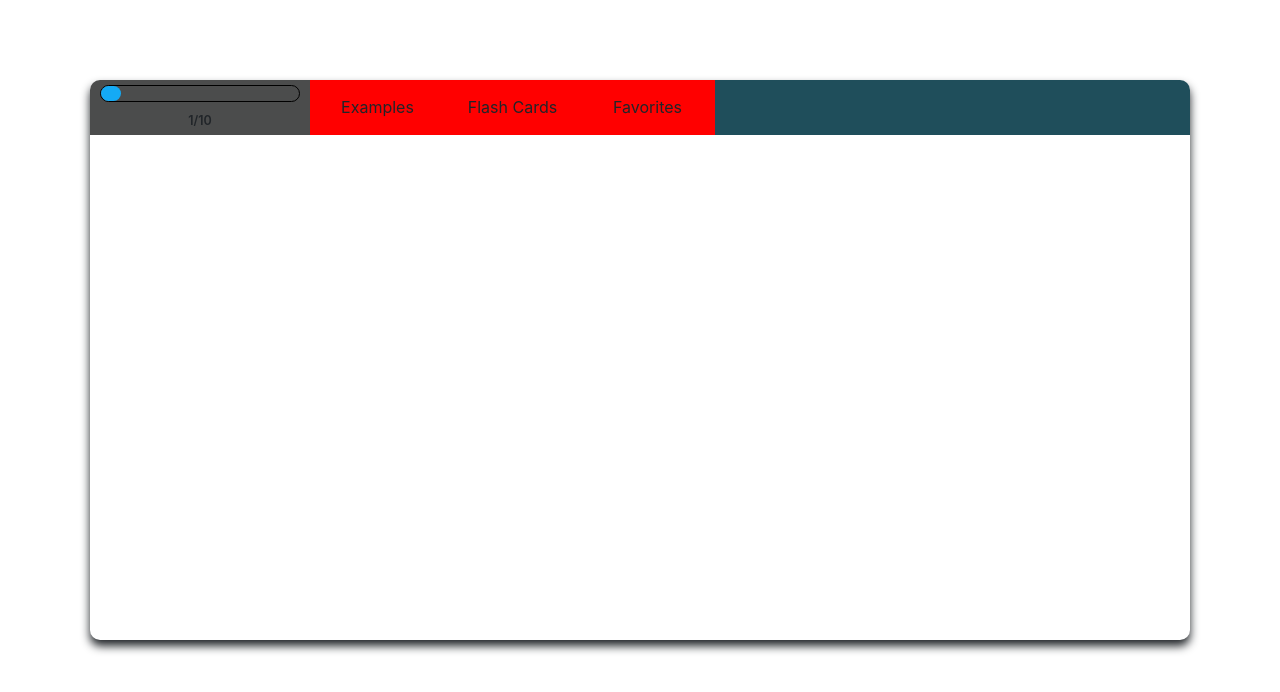
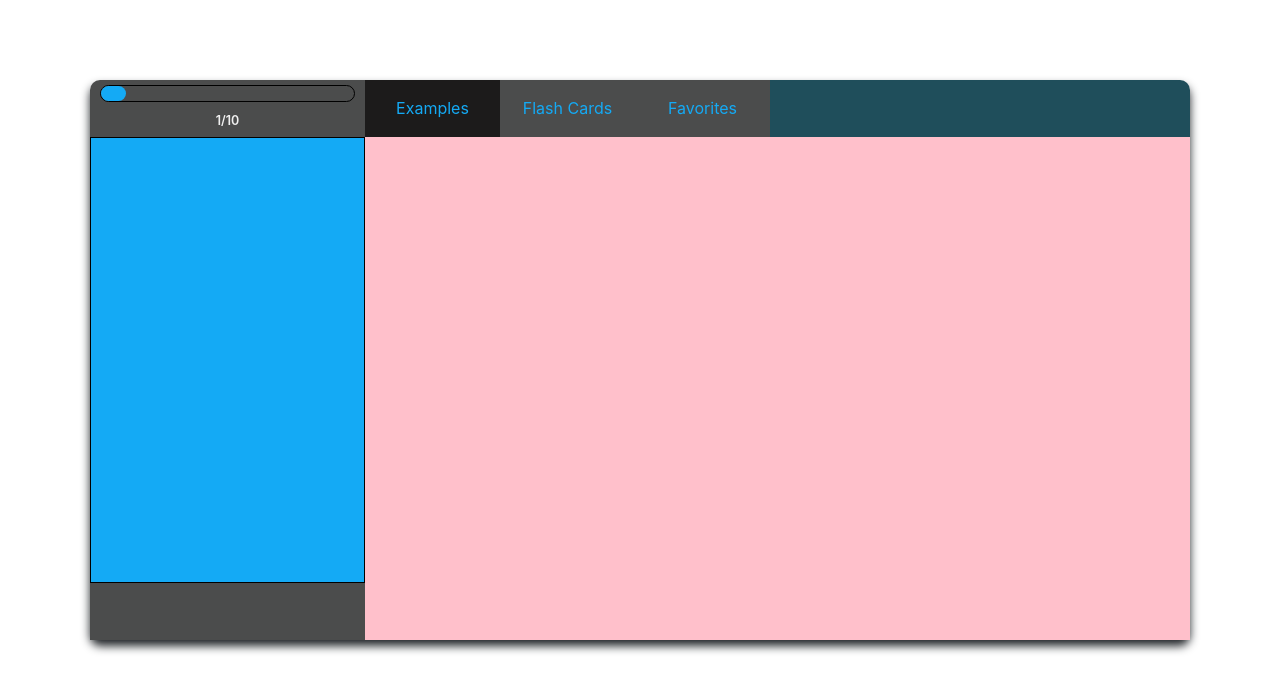
Before and after one commit to sebekxp/wordsly, a React (Create React App) app in the folder client/: page / in a window 1280 px wide. Shown: the top 692 px of the page. Built offline with nearby package versions, Linux system fonts and the light colour scheme.

Commit message:
Added new element, implemented static component

```diff
--- a/client/src/components/WordContainer.js
+++ b/client/src/components/WordContainer.js
@@ -1,8 +1,9 @@
 import React from 'react';
 import {Container, Row, Col} from 'reactstrap';
-import ProgressBar from "./ProgressBar";
-import BookmarksBar from "./topElements/bookmarks/BookmarksBar";
 import TopElementsWrapper from "./topElements/TopElementsWrapper";
+import NavigationWordContainer from "./mediumElements/leftElements/NavigationWordContainer";
+import LeftElementsWrapper from "./mediumElements/leftElements/LeftElementsWrapper";
+import MediumElementsWrapper from "./mediumElements/MediumElementsWrapper";
 
 const wcStyle = {
     width: '68.75rem',
@@ -12,14 +13,13 @@ const wcStyle = {
     boxShadow: "0px 6px 10px",
     marginTop: "80px"
 };
-const style = {
-    display: "flex"
-};
+
 
 const WordsContainer = (props) => {
     return (
         <Container style={wcStyle}>
             <TopElementsWrapper/>
+            <MediumElementsWrapper/>
         </Container>
     );
 };
--- /dev/null
+++ b/client/src/components/mediumElements/MediumElementsWrapper.js
@@ -0,0 +1,19 @@
+import React from 'react';
+import WordContent from "./WordContent";
+import LeftElementsWrapper from "./leftElements/LeftElementsWrapper";
+
+const style = {
+    display: "flex",
+    width: "100%",
+};
+
+const MediumElementsWrapper = (props) => {
+    return (
+        <div style={style}>
+            <LeftElementsWrapper/>
+            <WordContent/>
+        </div>
+    );
+};
+
+export default MediumElementsWrapper;
--- /dev/null
+++ b/client/src/components/mediumElements/WordContent.js
@@ -0,0 +1,26 @@
+import React from "react";
+
+
+class WordContent extends React.Component {
+    constructor(props) {
+        super(props);
+    }
+
+    render() {
+
+        const style = {
+            display: "flex",
+            width: '100%',
+            // height: '503.4px',
+            // height: "calc(100% - (275px))px",
+            backgroundColor: "pink"
+        };
+
+        return (
+            <div id={this.props.id} className={this.props.className} style={style}>
+            </div>
+        );
+    }
+}
+
+export default WordContent;
--- /dev/null
+++ b/client/src/components/mediumElements/leftElements/AddingWordsInput.js
@@ -0,0 +1,27 @@
+import React from "react";
+import Colors from "../../topElements/Colors";
+
+
+class AddingWordsInput extends React.Component {
+    constructor(props) {
+        super(props);
+    }
+
+    render() {
+
+        const style = {
+            display: "flex",
+            width: '275px',
+            height: "56.6px",
+            flexGrow: '1',
+            backgroundColor: Colors.DEFAULT_GREY
+        };
+
+        return (
+            <div id={this.props.id} className={this.props.className} style={style}>
+            </div>
+        );
+    }
+}
+
+export default AddingWordsInput;
--- /dev/null
+++ b/client/src/components/mediumElements/leftElements/LeftElementsWrapper.js
@@ -0,0 +1,20 @@
+import React from 'react';
+import NavigationWordContainer from "./NavigationWordContainer";
+import AddingWordsInput from "./AddingWordsInput";
+
+const style = {
+    width: '275px',
+    height: "calc(100% - (56.6px))",
+    backgroundColor: "red"
+};
+
+const LeftElementsWrapper = (props) => {
+    return (
+        <div style={style}>
+            <NavigationWordContainer id={"navigation-word-container"} className={"navigation-word-container"}/>
+            <AddingWordsInput/>
+        </div>
+    );
+};
+
+export default LeftElementsWrapper;
--- /dev/null
+++ b/client/src/components/mediumElements/leftElements/NavigationWordContainer.js
@@ -0,0 +1,28 @@
+import React from "react";
+import Colors from "../../topElements/Colors";
+
+
+class NavigationWordContainer extends React.Component {
+    constructor(props) {
+        super(props);
+    }
+
+    render() {
+
+        const style = {
+            display: "flex",
+            width: '275px',
+            height: '446.8px',
+            // height: "calc(100% - 56.6px)",
+            border: "1px solid black",
+            backgroundColor: Colors.BOOKMARKS_TEXT
+        };
+
+        return (
+            <div id={this.props.id} className={this.props.className} style={style}>
+            </div>
+        );
+    }
+}
+
+export default NavigationWordContainer;
--- /dev/null
+++ b/client/src/components/topElements/Colors.js
@@ -0,0 +1,11 @@
+const Colors = {
+    PROGRESS_BAR_BLUE: '#14AAF5',
+    BOOKMARKS_BACKGROUND: '#1f4e5b',
+    BOOKMARKS_ELEMENT_BACKGROUND: '#4B4C4C',
+    BOOKMARKS_ELEMENT_SELECTED_BACKGROUND: '#1C1B1B',
+    BOOKMARKS_TEXT: '#14AAF5',
+    DEFAULT_GREY: '#4B4C4C',
+    PROGRESS_BAR_TEXT: '#F0F0F0'
+};
+
+export default Colors;
--- a/client/src/components/ProgressBar.js
+++ b/client/src/components/topElements/ProgressBar.js
@@ -1,15 +1,15 @@
 import React from 'react';
-import Colors from '../utils/Colors'
+import Colors from "./Colors";
 
 const wrapper = {
-    width: "255px",
-    height: "55.3px",
+    width: "275px",
     display: "flex",
     backgroundColor: Colors.DEFAULT_GREY,
+    color: Colors.PROGRESS_BAR_TEXT,
     flexDirection: "column",
     textAlign: "center",
     borderRadius: "10px 0 0 0",
-    flexBasis: "25%"
+    // flexBasis: "25%"
 };
 
 const progresBarStyle = {
--- a/client/src/components/topElements/TopElementsWrapper.js
+++ b/client/src/components/topElements/TopElementsWrapper.js
@@ -1,9 +1,10 @@
 import React from 'react';
-import ProgressBar from "../ProgressBar";
+import ProgressBar from "./ProgressBar";
 import BookmarksBar from "./bookmarks/BookmarksBar";
+import Colors from "./Colors";
 
 const style = {
-    display: "flex"
+    display: "flex",
 };
 
 const TopElementsWrapper = (props) => {
--- a/client/src/components/topElements/bookmarks/BookmarksBar.js
+++ b/client/src/components/topElements/bookmarks/BookmarksBar.js
@@ -1,13 +1,12 @@
 import React from 'react';
 import BookmarksElement from "./BookmarksElement";
-import Colors from "../../../utils/Colors";
-
+import Colors from "../Colors";
 
 const bbStyle = {
     display: "flex",
-    width: '68.75rem',
+    flexGrow: 1,
+    backgroundColor: Colors.BOOKMARKS_BACKGROUND,
     padding: "0",
-    backgroundColor: Colors.BOOKMARKS_BACKGROUND,
     borderRadius: "0 10px 0 0",
 
 };
@@ -15,7 +14,7 @@ const bbStyle = {
 const BookmarksBar = (props) => {
     return (
         <div id="bookmarks-bar" className="bookmarks-bar" style={bbStyle}>
-            <BookmarksElement id={"examples"} className={"examples"} bbTitle={"Examples"}/>
+            <BookmarksElement id={"examples"} className={"examples"} bbTitle={"Examples"} selected={true}/>
             <BookmarksElement id={"flash-cards"} className={"flash-cards"} bbTitle={"Flash Cards"}/>
             <BookmarksElement id={"favorites"} className={"favorites"} bbTitle={"Favorites"}/>
         </div>
--- a/client/src/components/topElements/bookmarks/BookmarksElement.js
+++ b/client/src/components/topElements/bookmarks/BookmarksElement.js
@@ -1,18 +1,41 @@
 import React from 'react';
+import Colors from "../Colors";
 
+
+class BookmarksElement extends React.Component {
+    constructor(props) {
+        super(props);
+
+        this.state = {
+            selected: this.props.selected
+        };
+    }
+
+    handleClick = () => {
+        this.setState({
+            selected: !this.state.selected
+        })
+    };
+
+    render() {
 
         const style = {
             width: '135px',
-    height: '55.3px',
-    backgroundColor: "red",
+            // height: '55.3px',
             textAlign: "center",
-    lineHeight: "55.3px"
+            lineHeight: "56.6px",
+            color: Colors.BOOKMARKS_TEXT,
+            backgroundColor: this.state.selected ?
+                Colors.BOOKMARKS_ELEMENT_SELECTED_BACKGROUND :
+                Colors.BOOKMARKS_ELEMENT_BACKGROUND
         };
 
-const BookmarksElement = (props) => {
         return (
-        <div id={props.id} className={props.className} style={style}>{props.bbTitle}</div>
+            <div id={this.props.id} className={this.props.className} style={style} onClick={this.handleClick}>
+                {this.props.bbTitle}
+            </div>
         );
-};
+    }
+}
 
 export default BookmarksElement;
--- a/client/src/utils/Colors.js
+++ b/client/src/utils/Colors.js
@@ -1,8 +1,5 @@
 const Colors = {
     BACKGROUND_PAGE: '#2f2f2f',
     GREEN_CIRCLE: '#28a745',
-    DEFAULT_GREY: '#4B4C4C',
-    PROGRESS_BAR_BLUE: '#14AAF5',
-    BOOKMARKS_BACKGROUND: '#1f4e5b'
 };
 export default Colors;
```
Lines whose indentation alone changed are shown as unchanged.
